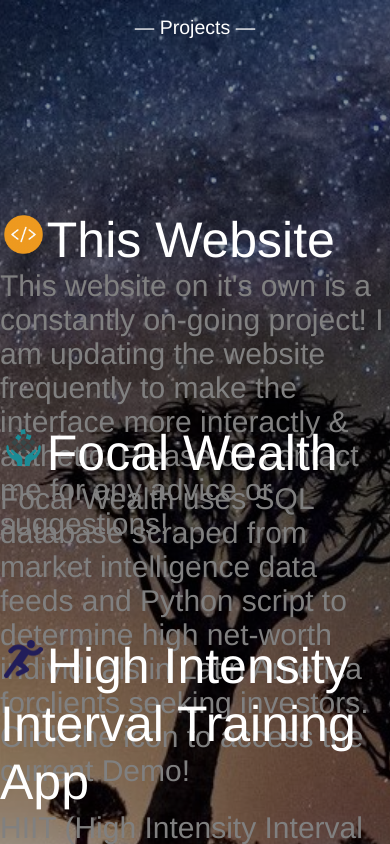
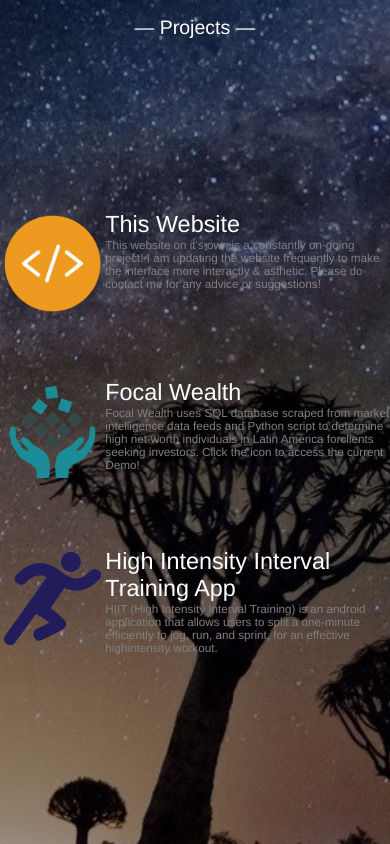
Before and after one commit to RyanJeon/RyanDomain, a React (Create React App) app: page / in a window 390 px wide. Shown: the part 1688-2532 px from the top of the page. Built offline with nearby package versions, Linux system fonts and the light colour scheme.

Commit message:
update resize

```diff
--- a/src/styles/projectSection.css
+++ b/src/styles/projectSection.css
@@ -14,10 +14,35 @@
 
 .project-title{
     color: white;
-    font-size: 50px;
+    font-size: 4vw;
 }
 
 .project-des{
     color: gray;
-    font-size: 30px;
+    font-size: 2vw;
 }
+
+
+@media screen and (max-width:407px){
+    .project-info-container{
+        width: 100%;
+        height: 26%;
+        margin-bottom: 1%;
+    }
+
+    .project-icon{
+        cursor: pointer;
+        float: left;
+        padding: 1%;
+        width:  25%;
+    }
+
+    .project-title{
+        font-size: 6vw;
+    }
+
+    .project-des{
+        font-size: 3vw;
+    }
+
+}
```
